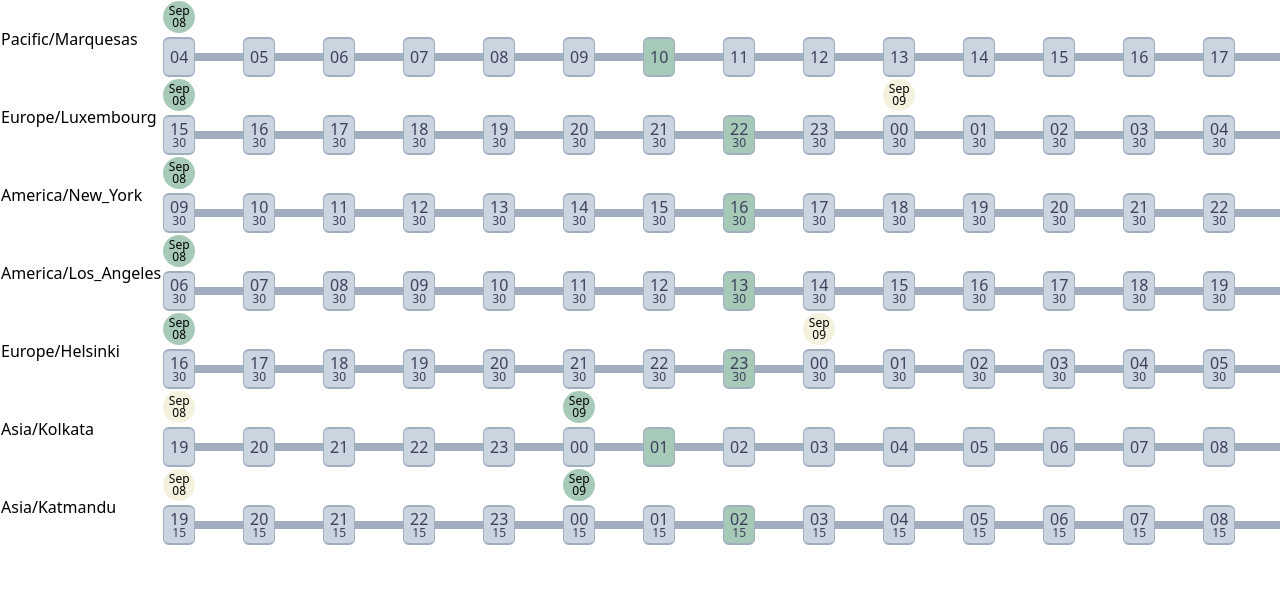
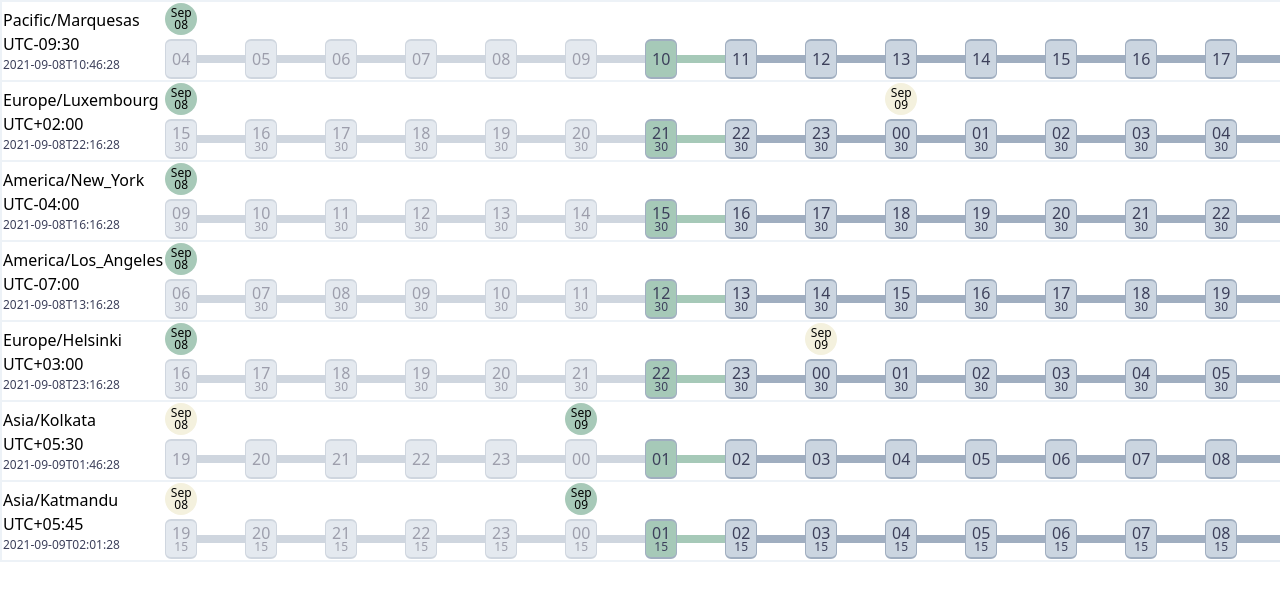
Before and after one commit to qtdzz/timeboard, a Next.js app: page / in a window 1280 px wide. Shown: the top 600 px of the page. Built offline with nearby package versions, Linux system fonts and the light colour scheme.

Commit message:
Auto update current time

```diff
--- a/src/components/daysegment/DaySegment.tsx
+++ b/src/components/daysegment/DaySegment.tsx
@@ -31,13 +31,16 @@ const DaySegment = (props: DaySegmentProps) => {
     index++
   ) {
     const isNow =
-      now.hour() === processDate.hour() &&
-      now.dayOfYear() === processDate.dayOfYear();
+      now.valueOf() >= processDate.valueOf() &&
+      now.valueOf() <= processDate.valueOf() + 60 * 60 * 1000;
+    const isPast = !isNow && now.valueOf() > processDate.valueOf();
+
     timeslots.push(
       <TimeSlot
         key={index}
         value={processDate.format(timeFormat)}
         isNow={isNow}
+        isPast={isPast}
       ></TimeSlot>
     );
     processDate = processDate.add(1, 'hour');
--- /dev/null
+++ b/src/components/timeboard/TimeBoard.module.css
@@ -0,0 +1,14 @@
+.table {
+  @apply table-auto;
+}
+.row {
+  @apply border-2;
+}
+.timeZoneRow {
+  @apply flex;
+  @apply flex-col;
+}
+.currentTime {
+  @apply text-xs;
+  @apply text-[#3D405B];
+}
--- a/src/components/timeboard/TimeBoard.tsx
+++ b/src/components/timeboard/TimeBoard.tsx
@@ -1,8 +1,32 @@
-import React from 'react';
+import React, { useState } from 'react';
 
 import moment from 'moment-timezone';
 
 import Timeline from '../timeline/Timeline';
+import TimeZoneInfo from '../zoneinfo/TimeZoneInfo';
+import styles from './TimeBoard.module.css';
+
+type TimeBoardRowProps = {
+  startEpoch: number;
+  timeZone: string;
+  currentUTCTime: moment.Moment;
+};
+const TimeBoardRow = (props: TimeBoardRowProps) => {
+  const { startEpoch, timeZone, currentUTCTime } = props;
+  return (
+    <tr key={timeZone} className={styles.row}>
+      <td>
+        <TimeZoneInfo
+          timeZone={timeZone}
+          currentUTCTime={currentUTCTime}
+        ></TimeZoneInfo>
+      </td>
+      <td>
+        <Timeline timeZone={timeZone} startEpoch={startEpoch}></Timeline>
+      </td>
+    </tr>
+  );
+};
 
 type TimeBoardProps = {
   selectedDate: number;
@@ -12,37 +36,26 @@ type TimeBoardProps = {
 const TimeBoard = (props: TimeBoardProps) => {
   const { baseTimeZone } = props;
   const baseDateMoment = moment.tz(props.selectedDate, props.baseTimeZone);
-  const baseTimelineMap = (
-    <tr key={baseTimeZone}>
-      <td>{baseTimeZone}</td>
-      <td>
-        <Timeline
-          timeZone={baseTimeZone}
-          startEpoch={baseDateMoment.valueOf()}
-        ></Timeline>
-      </td>
-    </tr>
-  );
+  const [currentUTCTime, setCurrentUTCTime] = useState(moment());
+  setInterval(() => setCurrentUTCTime(moment()), 1000);
   const otherTimelines = props.timeZones
     .filter((a) => a !== baseTimeZone)
-    .map((timeZone) => {
-      return (
-        <tr key={timeZone}>
-          <td>{timeZone}</td>
-          <td>
-            <Timeline
-              timeZone={timeZone}
-              startEpoch={baseDateMoment.clone().tz(timeZone).valueOf()}
-            ></Timeline>
-          </td>
-        </tr>
-      );
-    });
-
+    .map((timeZone) => (
+      <TimeBoardRow
+        key={timeZone}
+        startEpoch={baseDateMoment.clone().tz(timeZone).valueOf()}
+        timeZone={timeZone}
+        currentUTCTime={currentUTCTime}
+      ></TimeBoardRow>
+    ));
   return (
-    <table className="table-auto">
+    <table className={styles.table}>
       <tbody>
-        {baseTimelineMap}
+        <TimeBoardRow
+          startEpoch={baseDateMoment.valueOf()}
+          timeZone={baseTimeZone}
+          currentUTCTime={currentUTCTime}
+        ></TimeBoardRow>
         {otherTimelines}
       </tbody>
     </table>
--- a/src/components/timeslot/TimeSlot.module.css
+++ b/src/components/timeslot/TimeSlot.module.css
@@ -25,10 +25,7 @@
   @apply text-[#3D405B];
  }
 
- .now{
-   @apply bg-[#81B29A];
-   @apply bg-opacity-70;
- }
+
 
  .subContent {
    @apply text-xs;
@@ -42,6 +39,15 @@
   @apply items-center;
   @apply justify-center;
   @apply bg-gray-500;
+}
+
+.now{
+  @apply bg-[#81B29A];
+  @apply bg-opacity-70;
+}
+
+.past {
+  @apply opacity-50;
 }
 
 .line:hover {
--- a/src/components/timeslot/TimeSlot.tsx
+++ b/src/components/timeslot/TimeSlot.tsx
@@ -5,11 +5,18 @@ import styles from './TimeSlot.module.css';
 type TimeSlotProps = {
   value: string;
   isNow: boolean;
+  isPast: boolean;
 };
 const TimeSlot = (props: TimeSlotProps) => {
   const styleList = [styles.timeslot];
+  const lineStyleList = [styles.line];
+  const parentStyleList = [styles.slotParent];
   if (props.isNow) {
     styleList.push(styles.now);
+    lineStyleList.push(styles.now);
+  }
+  if (props.isPast) {
+    parentStyleList.push(styles.past);
   }
   let content = props.value;
   let subContent = '';
@@ -19,12 +26,12 @@ const TimeSlot = (props: TimeSlotProps) => {
     subContent = splittedContent[1]!;
   }
   return (
-    <div className={styles.slotParent}>
+    <div className={parentStyleList.join(' ')}>
       <div className={styleList.join(' ')}>
         {content}
         <span className={styles.subContent}>{subContent}</span>
       </div>
-      <div className={styles.line}></div>
+      <div className={lineStyleList.join(' ')}></div>
     </div>
   );
 };
--- /dev/null
+++ b/src/components/zoneinfo/TimeZoneInfo.module.css
@@ -0,0 +1,8 @@
+.timeZoneRow {
+  @apply flex;
+  @apply flex-col;
+}
+.currentTime {
+  @apply text-xs;
+  @apply text-[#3D405B];
+}
--- /dev/null
+++ b/src/components/zoneinfo/TimeZoneInfo.tsx
@@ -0,0 +1,25 @@
+import React from 'react';
+
+import moment from 'moment';
+
+import styles from './TimeZoneInfo.module.css';
+
+type TimeZoneInfoProps = {
+  timeZone: string;
+  currentUTCTime: moment.Moment;
+};
+const TimeZoneInfo = (props: TimeZoneInfoProps) => {
+  const { timeZone, currentUTCTime } = props;
+  const currentTime = currentUTCTime.clone().tz(timeZone);
+  const offsetText = `UTC${currentTime.format('Z')}`;
+  return (
+    <div className={styles.timeZoneRow}>
+      <div>{timeZone}</div>
+      <div>{offsetText}</div>
+      <div className={styles.currentTime}>
+        {currentTime.format('YYYY-MM-DDTHH:mm:ss')}
+      </div>
+    </div>
+  );
+};
+export default TimeZoneInfo;
```
